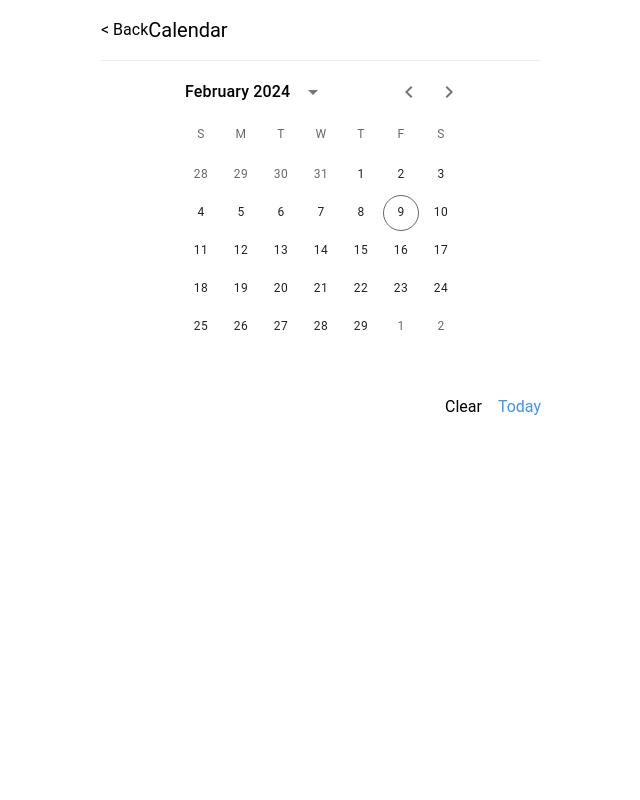
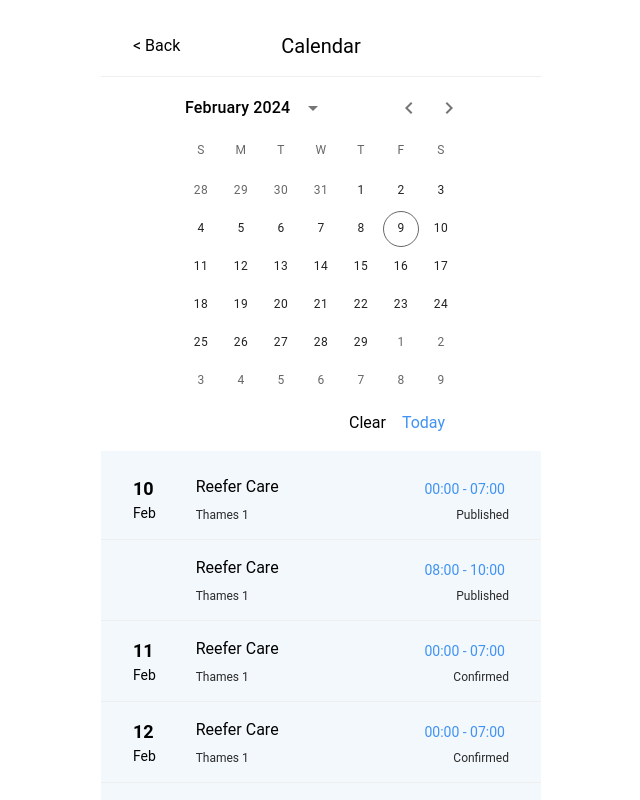
Before and after one commit to vman241308/rasp, a React (Vite) app: page /calendarview in a window 1280 px wide. Shown: the whole page, without its empty margins (319-959 px from the left). Built offline with nearby package versions, Linux system fonts and the light colour scheme; no server answers.

Commit message:
feat: complete calendarview

```diff
--- a/src/App.tsx
+++ b/src/App.tsx
@@ -3,7 +3,7 @@ import Routes from "@/Routes";
 
 function App() {
   const pages = useRoutes(Routes);
-  return <>{pages}</>;
+  return <div className="max-w-[440px] mx-auto pt-4 min-h-[100vh] flex flex-col">{pages}</div>;
 }
 
 export default App;
--- a/src/Routes.tsx
+++ b/src/Routes.tsx
@@ -22,7 +22,7 @@ const Routes = [
     element: <CalendarLayout />,
     children: [
       {
-        path: "/calendarView",
+        path: "/calendarview",
         element: <Calendar />,
       },
     ],
--- a/src/components/RaspMenu/index.tsx
+++ b/src/components/RaspMenu/index.tsx
@@ -1,21 +1,25 @@
-
-import React from 'react';
+import React from "react";
+import { useNavigate } from "react-router";
 
 export type MenuComponentsProps = {
   menu: {
     icon: any;
-        name: string
-    }
-}
+    name: string;
+    path: string;
+  };
+};
 
 const RaspMenu: React.FC<MenuComponentsProps> = (props) => {
+  const navigate = useNavigate();
+
   return (
-        <div className="flex rounded h-32 w-32 bg-white">
-            <div className='flex flex-col justify-center m-auto'>
-                <div className='m-auto w-12 h-12 mb-5'>
-                    <img src={props.menu.icon} />
-                </div>
-                <p>{props.menu.name}</p>
+    <div
+      className="flex rounded h-32 w-32 bg-white"
+      onClick={() => navigate(props.menu.path)}
+    >
+      <div className="flex flex-col m-auto gap-4">
+        <img className="m-auto" src={props.menu.icon} />
+        <span>{props.menu.name}</span>
       </div>
     </div>
   );
--- a/src/components/RaspShift/index.tsx
+++ b/src/components/RaspShift/index.tsx
@@ -1,34 +1,42 @@
-
-import React from 'react';
+import React from "react";
 
 export type ShiftComponentsProps = {
   shift: {
     id: number;
-        day: string;
+    date: string;
     month: string;
     name: string;
     description: string;
     duration: string;
     status: number;
-    }
-}
+  };
+  showDate: boolean;
+};
 
 const RaspShift: React.FC<ShiftComponentsProps> = (props) => {
   return (
-        <div className="flex flex-row p-4 border-solid border-b">
-            <div className='flex flex-col justify-between w-7 basis-1/6'>
-                <p className="text-lg font-medium font-sans">{props.shift.day}</p>
-                <p className="text-sm font-normal font-sans">{props.shift.month}</p>
+    <div className="flex px-8 py-4 border-b w-full">
+      <div
+        className={`flex flex-col justify-between w-7 basis-1/6 ${
+          props.showDate ? "" : "invisible"
+        }`}
+      >
+        <p className="text-lg font-bold">{props.shift.date}</p>
+        <p className="text-sm">{props.shift.month}</p>
       </div>
 
-            <div className='flex flex-col justify-between w-24 basis-1/3'>
-                <p className="text-base font-normal font-sans">{props.shift.name}</p>
-                <p className="text-xs font-normal font-sans">{props.shift.description}</p>
+      <div className="flex flex-col justify-between w-24 basis-1/2">
+        <p className="text-base">{props.shift.name}</p>
+        <p className="text-xs text-custom-gray">{props.shift.description}</p>
       </div>
 
-            <div className='flex flex-col justify-between w-24 basis-1/2 items-end'>
-                <p className="text-base font-normal font-sans text-custom-blue bg-[#F3F8FC] rounded">{props.shift.duration}</p>
-                <p className="text-xs font-normal font-sans text-custom-gray">{props.shift.status === 0 ? "Confirmed" : "Published"}</p>
+      <div className="flex flex-col justify-between w-24 basis-1/3 items-end">
+        <p className="text-sm p-1 text-custom-blue bg-[#F3F8FC] rounded">
+          {props.shift.duration}
+        </p>
+        <p className="text-xs text-custom-gray">
+          {props.shift.status === 0 ? "Confirmed" : "Published"}
+        </p>
       </div>
     </div>
   );
--- a/src/pages/calendar/index.tsx
+++ b/src/pages/calendar/index.tsx
@@ -1,39 +1,199 @@
 import { useEffect, useState } from "react";
+import { useNavigate } from "react-router";
+
 import dayjs, { Dayjs } from "dayjs";
 
 import { LocalizationProvider } from "@mui/x-date-pickers/LocalizationProvider";
 import { AdapterDayjs } from "@mui/x-date-pickers/AdapterDayjs";
 import { DateCalendar } from "@mui/x-date-pickers/DateCalendar";
 
+import { isEmpty } from "@/utils/Functions";
+import RaspShift from "@/components/RaspShift";
+import {
+  SHIFT_STATUS_CONFIRMED,
+  SHIFT_STATUS_PUBLISHED,
+} from "@/utils/Constants";
+
 const Calendar = () => {
-  const [selectedDate, setSelectedDate] = useState<Dayjs | null>(dayjs());
+  const navigate = useNavigate();
+
+  type shiftModel = {
+    id: number;
+    date: string;
+    month: string;
+    name: string;
+    description: string;
+    duration: string;
+    status: number;
+  };
+
+  const [selectedDate, setSelectedDate] = useState<Dayjs>(dayjs());
+  const [shifts, setShifts] = useState<Array<shiftModel>>();
+  const [allShow, setAllShow] = useState<boolean>(true);
 
   useEffect(() => {
-    console.log("dayjs>>>>>", selectedDate);
+    switch (selectedDate?.$D) {
+      case 10:
+        setShifts([
+          {
+            id: 1,
+            date: "10",
+            month: "Feb",
+            name: "Reefer Care",
+            description: "Thames 1",
+            duration: "00:00 - 07:00",
+            status: SHIFT_STATUS_CONFIRMED,
+          },
+          {
+            id: 2,
+            date: "10",
+            month: "Feb",
+            name: "Reefer Care",
+            description: "Thames 1",
+            duration: "08:00 - 10:00",
+            status: SHIFT_STATUS_CONFIRMED,
+          },
+        ]);
+        break;
+      case 11:
+        setShifts([
+          {
+            id: 3,
+            date: "11",
+            month: "Feb",
+            name: "Reefer Care",
+            description: "Thames 1",
+            duration: "00:00 - 07:00",
+            status: SHIFT_STATUS_PUBLISHED,
+          },
+        ]);
+        break;
+      case 12:
+        setShifts([
+          {
+            id: 4,
+            date: "12",
+            month: "Feb",
+            name: "Reefer Care",
+            description: "Thames 1",
+            duration: "00:00 - 07:00",
+            status: SHIFT_STATUS_PUBLISHED,
+          },
+        ]);
+        break;
+      default:
+        if (allShow)
+          setShifts([
+            {
+              id: 1,
+              date: "10",
+              month: "Feb",
+              name: "Reefer Care",
+              description: "Thames 1",
+              duration: "00:00 - 07:00",
+              status: SHIFT_STATUS_CONFIRMED,
+            },
+            {
+              id: 2,
+              date: "10",
+              month: "Feb",
+              name: "Reefer Care",
+              description: "Thames 1",
+              duration: "08:00 - 10:00",
+              status: SHIFT_STATUS_CONFIRMED,
+            },
+            {
+              id: 3,
+              date: "11",
+              month: "Feb",
+              name: "Reefer Care",
+              description: "Thames 1",
+              duration: "00:00 - 07:00",
+              status: SHIFT_STATUS_PUBLISHED,
+            },
+            {
+              id: 4,
+              date: "12",
+              month: "Feb",
+              name: "Reefer Care",
+              description: "Thames 1",
+              duration: "00:00 - 07:00",
+              status: SHIFT_STATUS_PUBLISHED,
+            },
+          ]);
+        else setShifts([]);
+    }
   }, [selectedDate]);
 
+  const onChangeDate = (newValue: Dayjs) => {
+    setSelectedDate(newValue);
+    setAllShow(false);
+  };
+
+  const onClickToday = () => {
+    setSelectedDate(dayjs());
+    setAllShow(false);
+  }
+
+  const onClickClear = () => {
+    setSelectedDate(dayjs());
+    setAllShow(true);
+  }
+
+  useEffect(() => {
+    if (allShow) {
+      document.querySelector(".Mui-selected")?.classList.remove("Mui-selected");
+    }
+  },[allShow])
+
   return (
-    <div className="my-2 max-w-[440px] mx-auto">
-      <div className="flex my-4">
-        <span className="text-base self-center">{"<"} Back</span>
-        <span className="text-xl w-auto">Calendar</span>
+    <>
+      <div>
+        <div className="grid grid-cols-3 my-4 mx-8">
+          <div className="text-base self-center" onClick={() => navigate("/")}>
+            {"<"} Back
+          </div>
+          <div className="text-xl text-center w-full">Calendar</div>
+          <div></div>
         </div>
         <hr />
         <div>
           <LocalizationProvider dateAdapter={AdapterDayjs}>
             <DateCalendar
-            onChange={(newValue) => setSelectedDate(newValue)}
+              value={selectedDate}
+              onChange={onChangeDate}
               views={["year", "month", "day"]}
-            fixedWeekNumber={5}
+              fixedWeekNumber={6}
               showDaysOutsideCurrentMonth
             />
-          <div className="flex float-end gap-4">
-            <span>Clear</span>
-            <span className="text-custom-blue">Today</span>
+            <div className="flex float-end gap-4 mr-24">
+              <span onClick={onClickClear}>Clear</span>
+              <span className="text-custom-blue" onClick={onClickToday}>
+                Today
+              </span>
             </div>
           </LocalizationProvider>
         </div>
       </div>
+      <div className="flex-1 flex flex-col bg-[#F3F8FC] items-center mt-4 pt-2">
+        {!isEmpty(shifts) ? (
+          shifts.map((item, index) => {
+            let showDate: boolean = true;
+            if (index !== 0) {
+              showDate = !(
+                shifts[index - 1].date === item.date &&
+                shifts[index - 1].month === item.month
+              );
+            }
+            return <RaspShift shift={item} key={item.id} showDate={showDate} />;
+          })
+        ) : (
+          <span className="flex justify-center h-[71px] items-center">
+            No shifts to display
+          </span>
+        )}
+      </div>
+    </>
   );
 };
 
--- a/src/pages/home/index.tsx
+++ b/src/pages/home/index.tsx
@@ -1,117 +1,185 @@
+import { useEffect, useState } from "react";
 import {
   Tabs,
   TabsHeader,
   Tab,
+  TabsBody,
+  TabPanel,
 } from "@material-tailwind/react";
-import RaspShift from '@/components/RaspShift';
-import RaspMenu from '@/components/RaspMenu';
 
-const upcoming_shifts = [
-  {
-    id: 1,
-    day: "9",
-    month: "Feb",
-    name: "Reefer Care",
-    description: "Thames 1",
-    duration: "00:00 - 07:00",
-    status: 0
-  },
-  {
-    id: 2,
-    day: "10",
-    month: "Feb",
-    name: "Reefer Care",
-    description: "Thames 1",
-    duration: "00:00 - 07:00",
-    status: 1
-  },
-  {
-    id: 3,
-    day: "11",
-    month: "Feb",
-    name: "Reefer Care",
-    description: "Thames 1",
-    duration: "00:00 - 07:00",
-    status: 1
-  }
-]
+import {
+  SHIFT_STATUS_CONFIRMED,
+  SHIFT_STATUS_PUBLISHED,
+  TAB_HEADER_UPCOMING_SHIFTS,
+  TAB_HEADER_PAST_SHIFTS,
+  DAYS_OF_WEEK,
+} from "@/utils/Constants";
+
+import RaspShift from "@/components/RaspShift";
+import RaspMenu from "@/components/RaspMenu";
+import { isEmpty } from "@/utils/Functions";
+
+type shiftModel = {
+  id: number;
+  date: string;
+  month: string;
+  name: string;
+  description: string;
+  duration: string;
+  status: number;
+};
 
 const menus = [
   {
     icon: "/calendar.png",
-    name: "Calendar"
+    name: "Calendar",
+    path: "/calendarview",
   },
   {
     icon: "/timesheets.png",
-    name: "Timesheets"
+    name: "Timesheets",
+    path: "/timesheets",
   },
   {
     icon: "/applyforleave.png",
-    name: "Apply for Leave"
+    name: "Apply for Leave",
+    path: "/applyforleave",
   },
   {
     icon: "/payslips.png",
-    name: "Payslips"
+    name: "Payslips",
+    path: "/payslips",
   },
   {
     icon: "/expenses.png",
-    name: "Expenses"
-  }
-]
+    name: "Expenses",
+    path: "/expenses",
+  },
+];
+
+const tabHeaders = [
+  {
+    label: "Upcoming Shifts",
+    value: TAB_HEADER_UPCOMING_SHIFTS,
+  },
+  {
+    label: "Past Shifts",
+    value: TAB_HEADER_PAST_SHIFTS,
+  },
+];
 
 const Home = () => {
-  const data = [
-    {
-      label: "Upcoming Shifts",
-      value: "upcoming_shifts",
-    },
-    {
-      label: "Past Shifts",
-      value: "past_shifts",
-    },
-  ];
+  const [activeTab, setActiveTab] = useState(TAB_HEADER_UPCOMING_SHIFTS);
+  const [shifts, setShifts] = useState<Array<shiftModel>>();
+
+  useEffect(() => {
+    if (activeTab === TAB_HEADER_UPCOMING_SHIFTS) {
+      setShifts([
+        {
+          id: 1,
+          date: "10",
+          month: "Feb",
+          name: "Reefer Care",
+          description: "Thames 1",
+          duration: "00:00 - 07:00",
+          status: SHIFT_STATUS_CONFIRMED,
+        },
+        {
+          id: 2,
+          date: "11",
+          month: "Feb",
+          name: "Reefer Care",
+          description: "Thames 1",
+          duration: "00:00 - 07:00",
+          status: SHIFT_STATUS_PUBLISHED,
+        },
+        {
+          id: 3,
+          date: "12",
+          month: "Feb",
+          name: "Reefer Care",
+          description: "Thames 1",
+          duration: "00:00 - 07:00",
+          status: SHIFT_STATUS_PUBLISHED,
+        },
+      ]);
+    } else {
+      setShifts([]);
+    }
+  }, [activeTab]);
 
   return (
     <>
-      <div className="gap-3 mx-6 ">
+      <div className="mx-6">
         <div className="mb-4">
-          <div className="h-14 flex items-center justify-center mb-3"><img src="/favicon.png" /></div>
-          <p className="font-medium text-3xl font-sans">Good Evening, James</p>
-          <p className="text-base font-normal font-sans">Thursday, 8 February 2024</p>
+          <div className="flex justify-center items-center mb-3">
+            <img src="/favicon.png" />
+          </div>
+          <p className="font-bold text-3xl">Good Evening, James</p>
+          <p className="text-base mt-2">
+            {DAYS_OF_WEEK[new Date().getDay()]}, {new Date().getDate()}{" "}
+            {new Date().toLocaleString("en-US", { month: "long" })}{" "}
+            {new Date().getFullYear()}
+          </p>
         </div>
 
         <div>
-          <Tabs value="upcoming_shifts">
-            <TabsHeader className=" bg-custom-gray"
+          <Tabs value={activeTab}>
+            <TabsHeader
+              className=""
               indicatorProps={{
-                className: "bg-custom-blue",
-              }}>
-              {data.map(({ label, value }) => (
-                <Tab key={value} value={value} className=" text-white">
+                className: "bg-custom-blue ",
+              }}
+              placeholder="Shift tab header"
+            >
+              {tabHeaders.map(({ label, value }) => (
+                <Tab
+                  key={value}
+                  value={value}
+                  className={`${
+                    activeTab === value ? "text-white" : "text-custom-gray"
+                  } `}
+                  onClick={() => setActiveTab(value)}
+                  placeholder={`${label + " tab"}`}
+                >
                   {label}
                 </Tab>
               ))}
             </TabsHeader>
+            <TabsBody placeholder="Shift tab body">
+              {!isEmpty(shifts) ? (
+                shifts.map((item, index) => {
+                  let showDate: boolean = true;
+                  if (index !== 0) {
+                    showDate = !(
+                      shifts[index - 1].date === item.date &&
+                      shifts[index - 1].month === item.month
+                    );
+                  }
+                  return (
+                    <RaspShift shift={item} key={item.id} showDate={showDate} />
+                  );
+                })
+              ) : (
+                <span className="flex justify-center h-[71px] items-center">
+                  No shifts to display
+                </span>
+              )}
+            </TabsBody>
           </Tabs>
         </div>
-
-        {
-          upcoming_shifts.map((upcoming_shift) => (
-            <RaspShift shift={upcoming_shift} key={upcoming_shift.id} />
-          ))
-        }
       </div>
 
-      <div className="flex flex-col bg-[#F3F8FC] justify-between mt-3">
-        <div className=" grid grid-cols-3 gap-3 p-3 mb-[133px]">
-          {
-            menus.map((menu) => (
-              <RaspMenu menu={menu} key={menu.name} />
-            ))
-          }
+      <div className="flex-1 flex flex-col bg-[#F3F8FC] justify-between items-center mt-4 pt-2">
+        <div className="grid grid-cols-3 gap-3 p-3">
+          {menus.map((menu) => (
+            <RaspMenu menu={menu} key={menu.name} />
+          ))}
         </div>
 
-        <p className=" font-normal text-xs font-sans m-auto ">All rights reserved. © 2024 RASP</p>
+        <p className="mb-4 font-normal text-xs text-custom-gray ">
+          All rights reserved. © 2024 RASP
+        </p>
       </div>
     </>
   );
--- a/src/utils/Functions.tsx
+++ b/src/utils/Functions.tsx
@@ -4,3 +4,13 @@ export const stringToBool = (string: string) => {
   else if (string.toUpperCase() === "FALSE") return false;
   else return undefined;
 };
+
+// check if object is empty
+export const isEmpty = (object: any) => {
+  if (object === null || object === undefined) return !object;
+  else if (typeof object === "string" || Array.isArray(object))
+    return object.length === 0;
+  else if (typeof object === 'number') return isNaN(object);
+  else if (typeof object === "object") return Object.keys(object).length === 0;
+  else return !object;
+};
--- a/tailwind.config.js
+++ b/tailwind.config.js
@@ -4,9 +4,7 @@ const withMT = require("@material-tailwind/react/utils/withMT");
 module.exports = withMT({
   content: [
     "./index.html",
-    "./src/**/*.{js,ts,jsx,tsx}",
-    "path-to-your-node_modules/@material-tailwind/react/components/**/*.{js,ts,jsx,tsx}",
-    "path-to-your-node_modules/@material-tailwind/react/theme/components/**/*.{js,ts,jsx,tsx}",
+    "./src/**/*.{js,ts,jsx,tsx}"
   ],
   theme: {
     extend: {},
```
Also changed, not shown: src/utils/Constants.tsx (+21 -0 lines). Lines whose indentation alone changed are shown as unchanged.
